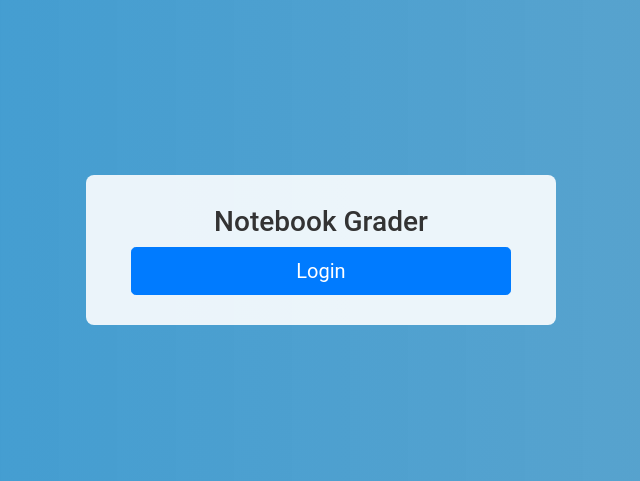
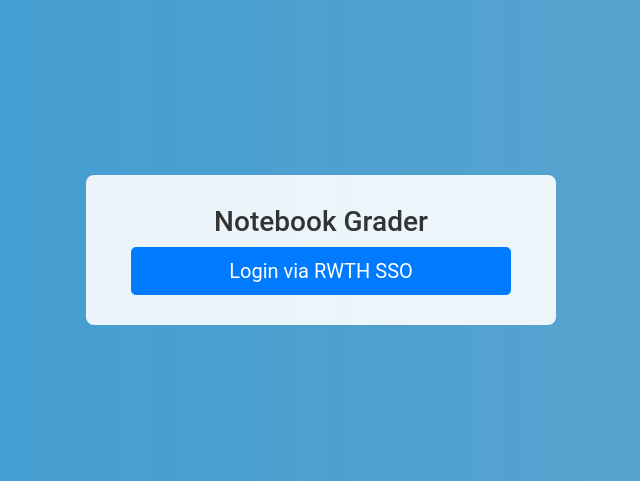
Before and after one commit to RWTH-DBIS/Ampelgrader, a Django app: page /grader/login in a window 1280 px wide. Shown: the top 481 px of the page, without its empty margins (319-959 px from the left). Run offline with Django 5.2, Linux system fonts and the light colour scheme; some libraries are stand-ins or nearby versions.

Commit message:
changed login button text to login via rwth sso

```diff
--- a/grader/templates/grader/login.html
+++ b/grader/templates/grader/login.html
@@ -14,7 +14,7 @@
 		<div class="login-container">
 			<div class="login-container-content">
 				<h3>Notebook Grader</h3>
-				<a href="{% url 'oidc_authentication_init' %}" class="btn btn-primary btn-block btn-lg">Login</a>
+				<a href="{% url 'oidc_authentication_init' %}" class="btn btn-primary btn-block btn-lg">Login via RWTH SSO</a>
 			</div>
 		</div>
 
```
